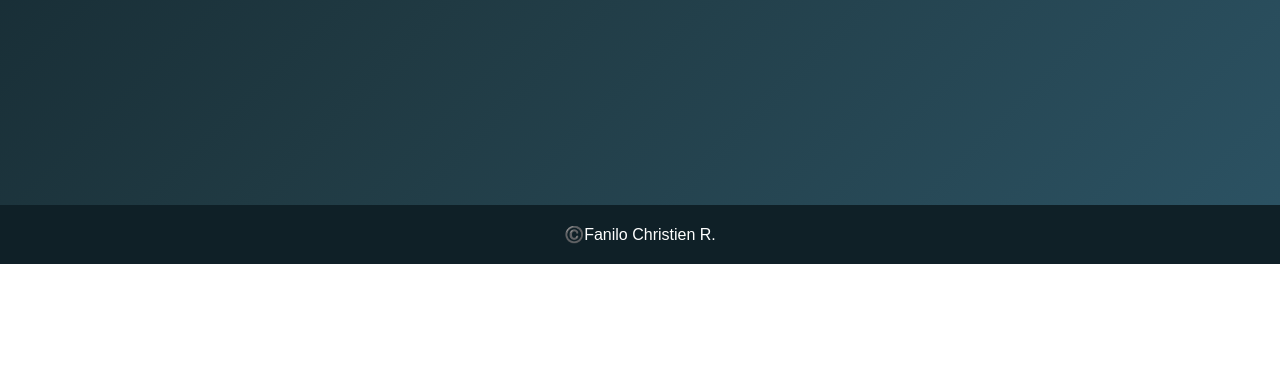
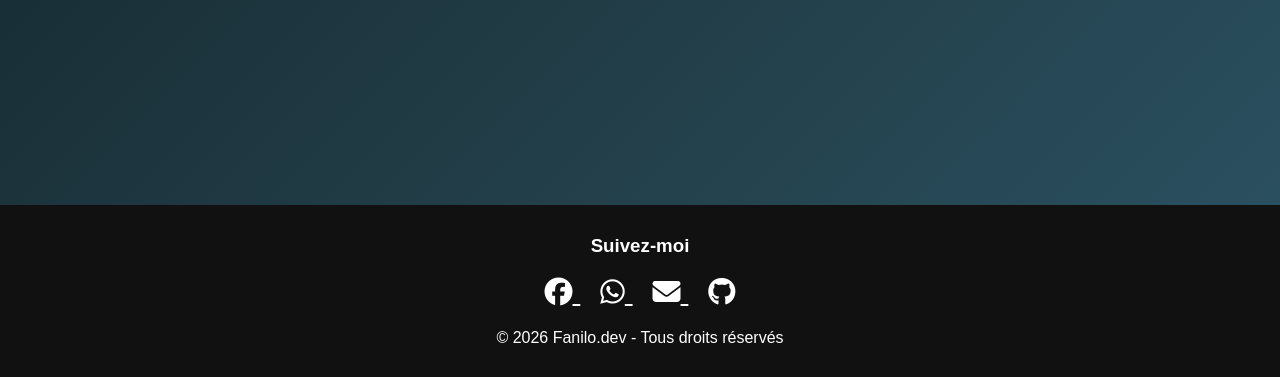
Before and after one commit to fanilochristien-beep/Fanilo.dev, a plain HTML site: page index.html in a window 1280 px wide. Shown: the part 627-1004 px from the top of the page. Before the commit the page ends 891 px from the top, so only its background shows below. Drawn offline with Linux system fonts and the light colour scheme.

Commit message:
Ajoute de modification html et css dans le balise footer

```diff
--- a/index.html
+++ b/index.html
@@ -1,6 +1,7 @@
 <!DOCTYPE html>
 <html lang="en">
 <head>
+    <link rel="stylesheet" href="https://cdnjs.cloudflare.com/ajax/libs/font-awesome/6.5.0/css/all.min.css">
     <meta charset="UTF-8">
     <meta name="viewport" content="width=device-width, initial-scale=1.0">
     <title>Portfolio-fanilo</title>
@@ -32,7 +33,33 @@
     </section>
 
     <footer>
-        <p>©️Fanilo Christien R.</p>
+        <footer class="footer">
+
+<h3>Suivez-moi</h3>
+
+<div class="social-icons">
+
+<a href="https://facebook.com/toncompte" target="_blank">
+<i class="fa-brands fa-facebook"></i>
+</a>
+
+<a href="https://wa.me/+2613822456554" target="_blank">
+<i class="fa-brands fa-whatsapp"></i>
+</a>
+
+<a href="fanilochristien@gmail.com">
+<i class="fa-solid fa-envelope"></i>
+</a>
+
+<a href="https://github.com/fanilochristien-beep" target="_blank">
+<i class="fa-brands fa-github"></i>
+</a>
+
+</div>
+
+<p>© 2026 Fanilo.dev - Tous droits réservés</p>
+
+</footer>
     </footer>
 
     <style>
@@ -137,9 +164,28 @@
         }
 
         footer{
-            text-align: center;
-            padding: 20px;
-            background: #0f2027;
+            .footer{
+background:#111;
+color:white;
+text-align:center;
+padding:30px;
+}
+
+.social-icons{
+margin:20px;
+}
+
+.social-icons a{
+color:white;
+font-size:28px;
+margin:10px;
+transition:0.3s;
+}
+
+.social-icons a:hover{
+color:#00ffcc;
+transform:scale(1.2);
+}
         }
 
         @keyframes fadeDown{
```
